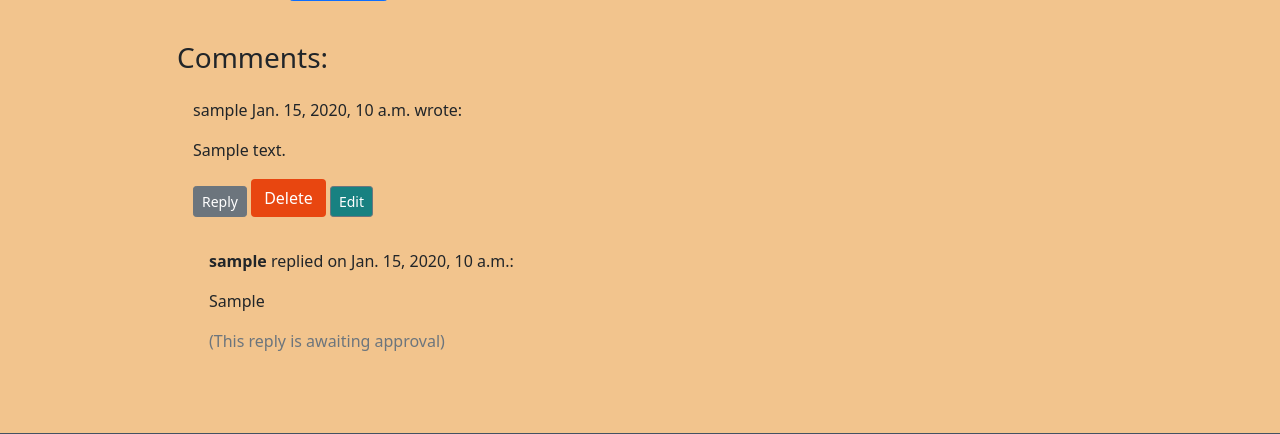
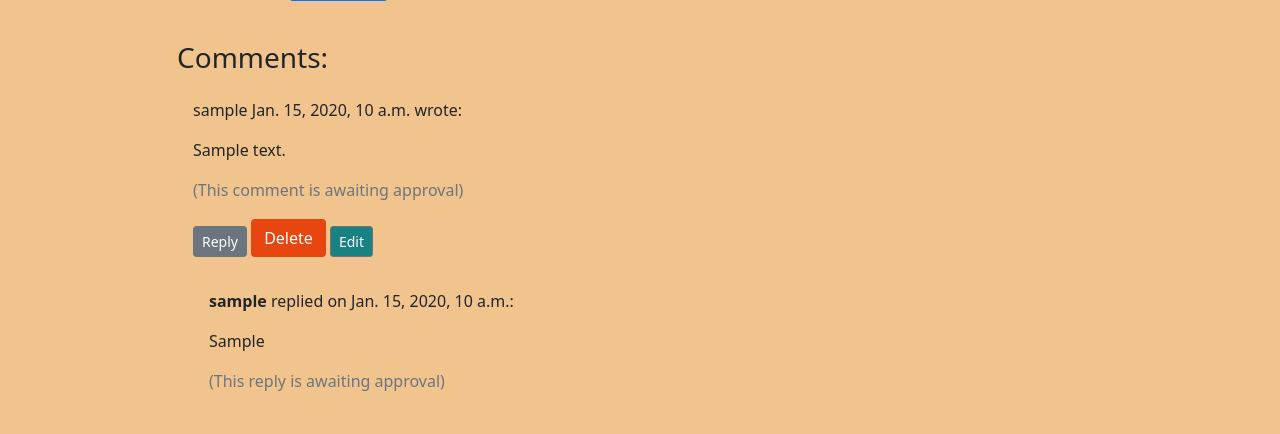
Before and after one commit to Elizabeth9-77/Scales-Tails-V2, a Django app: a page that uses forum/templates/forum/post_detail.html in a window 1280 px wide. Shown: the part 1040-1474 px from the top of the page. Run offline with Django 4.2, Linux system fonts and the light colour scheme; a user stored in the database is signed in; tables that the repository leaves empty hold one stand-in row (values such as "Sample post"); some libraries are stand-ins or nearby versions.

Commit message:
FIX - fixed comments waiting for approval being visible to logged in users

```diff
--- a/forum/templates/forum/post_detail.html
+++ b/forum/templates/forum/post_detail.html
@@ -83,9 +83,9 @@
     <div class="col-md-10 offset-md-1">
       <h3>Comments:</h3>
       {% for comment in comments %}
+  {% if comment.approved or user.is_staff or user == post.author %}
     <div class="card mb-4">
       <div class="card-body">
-          {% if comment.approved or user.is_staff or user == post.author %}
         <p class="font-weight-bold">
           {{ comment.author }}
           <span class="font-weight-normal">
@@ -95,6 +95,10 @@
         <div id="comment{{ comment.id }}">
           {{ comment.body | linebreaks }}
         </div>
+
+        {% if not comment.approved and user.is_staff or user == post.author %}
+          <p class="text-muted">(This comment is awaiting approval)</p>
+        {% endif %}
 
         {% if comment.approved %}
           <!-- Reply Form -->
```
Lines whose indentation alone changed are shown as unchanged.
